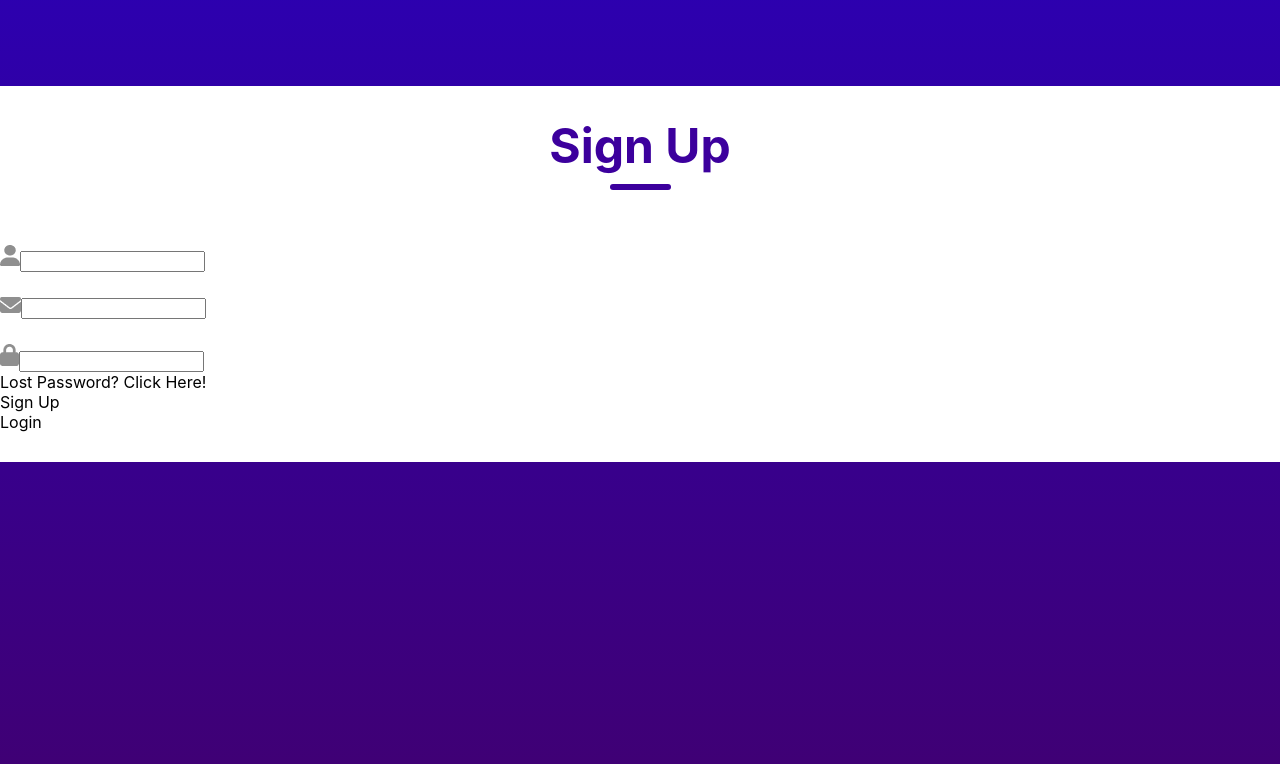
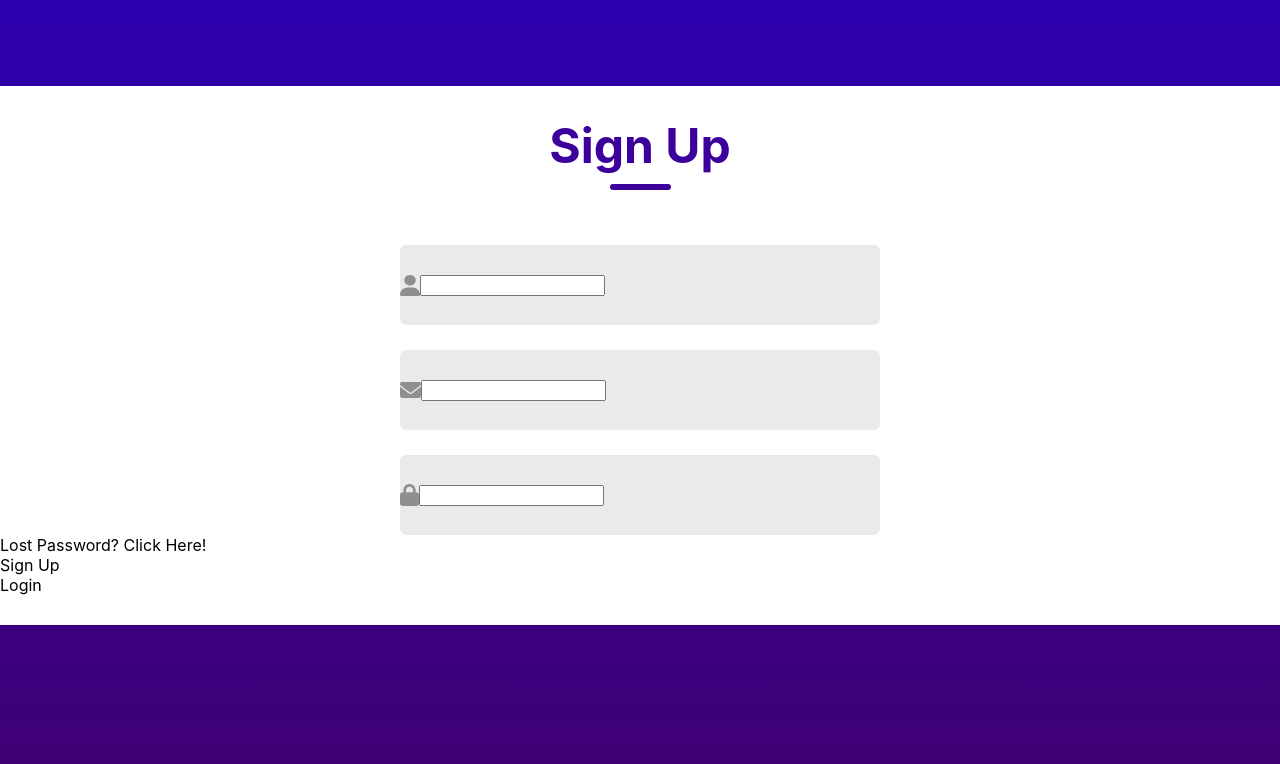
Before and after one commit to kanishkadz/SignUpForm-ReactJS, a React (Create React App) app in the folder signup/: page / in a window 1280 px wide. Shown: the part 114-878 px from the top of the page. Built offline with nearby package versions, Linux system fonts and the light colour scheme.

Commit message:
Update LoginSignup.css

```diff
--- a/signup/src/Components/LoginSignup/LoginSignup.css
+++ b/signup/src/Components/LoginSignup/LoginSignup.css
@@ -35,3 +35,13 @@
     flex-direction: column;
     gap: 25px;
 }
+
+.input{
+    display: flex;
+    align-items: center;
+    margin: auto;
+    width: 480px;
+    height: 80px;
+    background: #eaeaea;
+    border-radius: 6px;
+}
```
